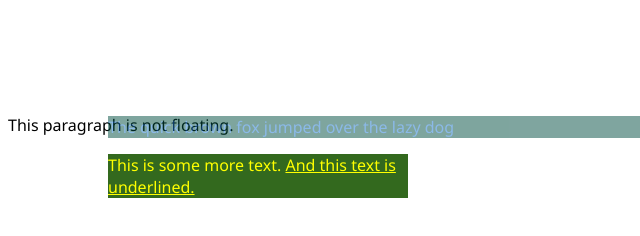
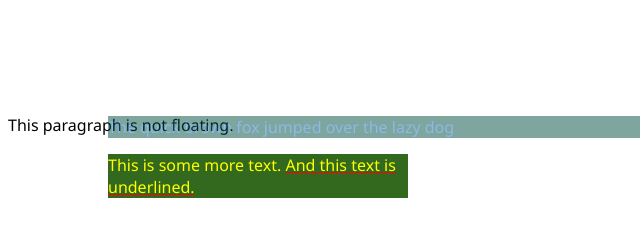
Before and after one commit to AdrianAdyatma/udacity-test, a plain HTML site: page test.html in a window 1280 px wide. Shown: the full height of the page, 0-640 px from the left. Drawn offline with Linux system fonts and the light colour scheme.

Commit message:
Red underline

```diff
--- a/test.html
+++ b/test.html
@@ -13,7 +13,7 @@
 
         .underlinedP {
             text-decoration: underline;
-            text-decoration-color: yellow;
+            text-decoration-color: red;
         }
 
         .clear-float {
```
